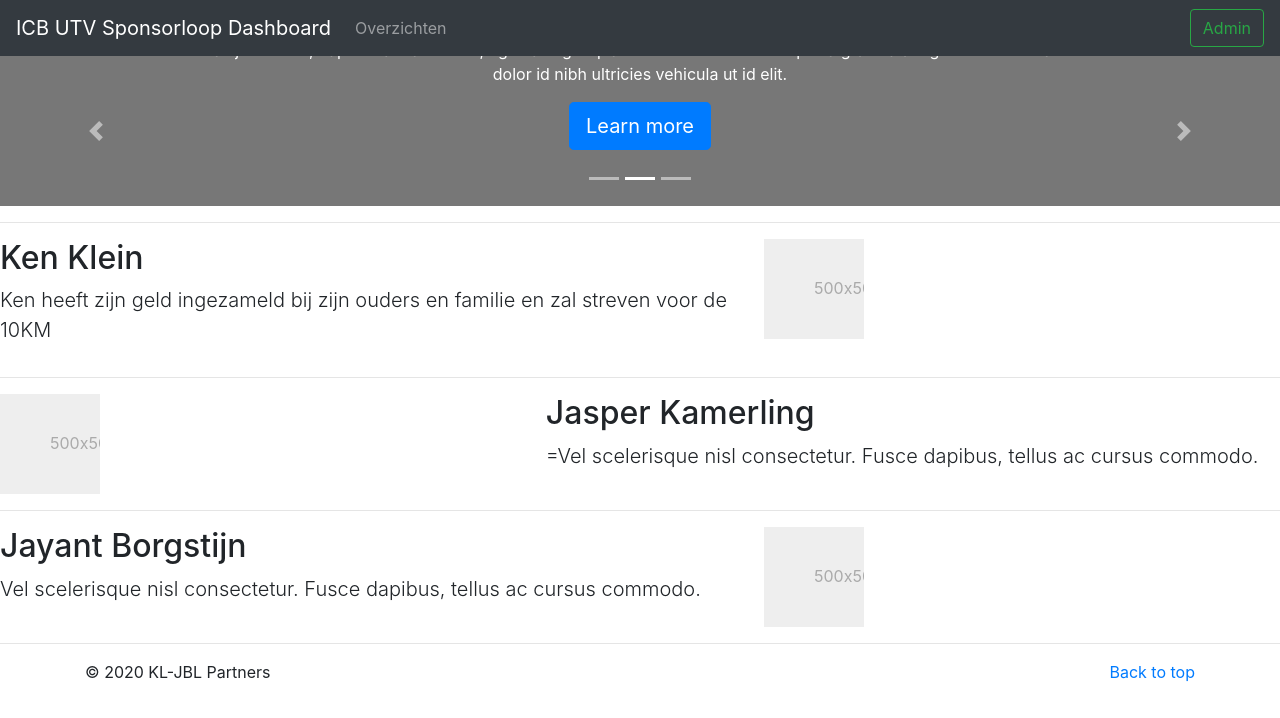
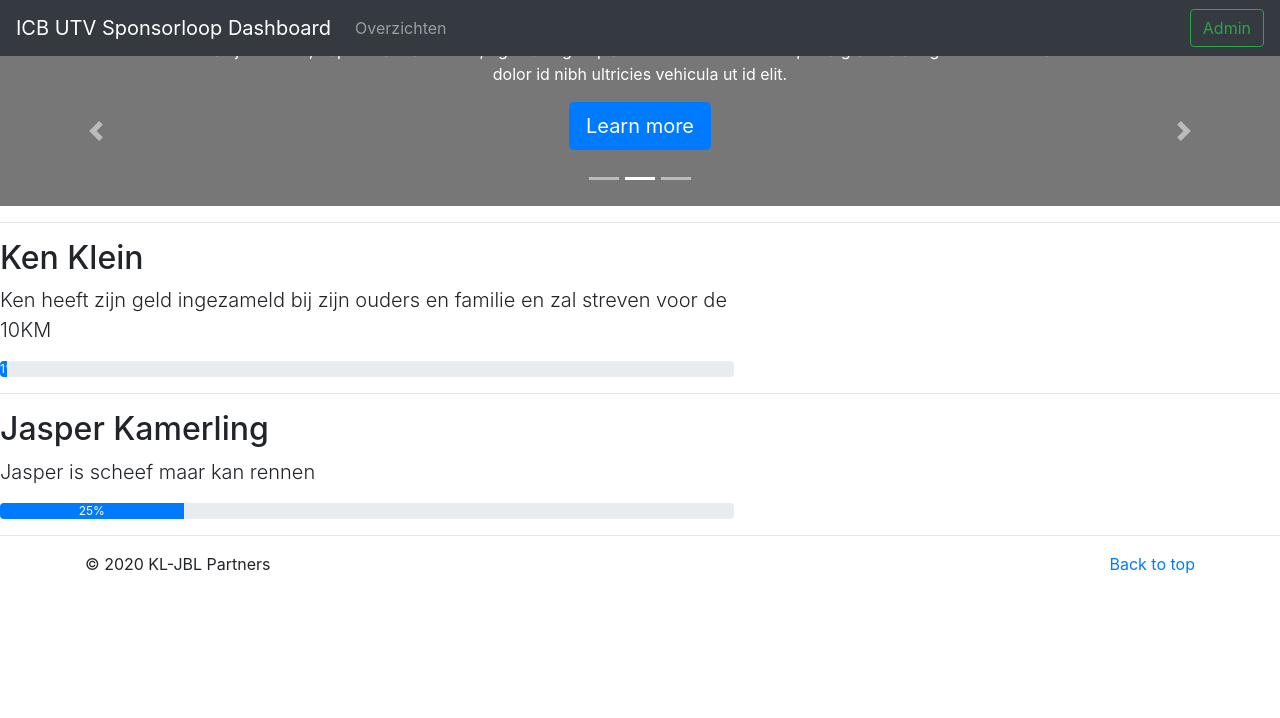
Before and after one commit to kenklein/Sponsorloop2021, an Angular app: page / in a window 1280 px wide. Shown: the top 718 px of the page. Built offline with nearby package versions, Linux system fonts and the light colour scheme.

Commit message:
Add dynamic student data to main page

```diff
--- /dev/null
+++ b/src/_models/student.ts
@@ -0,0 +1,6 @@
+export interface Student {
+  name: string;
+  description: string;
+  targetAmount: number;
+  actualAmount: number;
+}
--- /dev/null
+++ b/src/_services/student-data-service.ts
@@ -0,0 +1,16 @@
+import {Student} from '../_models/student';
+
+export const STUDENT_DATA: Student[] = [
+  {
+    name: 'Ken Klein',
+    targetAmount: 100,
+    actualAmount: 1,
+    description: 'Ken heeft zijn geld ingezameld bij zijn ouders en familie en zal streven voor de 10KM'
+  },
+  {
+    name: 'Jasper Kamerling',
+    targetAmount: 40,
+    actualAmount: 10,
+    description: 'Jasper is scheef maar kan rennen'
+  }
+];
--- a/src/app/main/main.component.html
+++ b/src/app/main/main.component.html
@@ -49,39 +49,19 @@
 </div>
 
 <hr class="featurette-divider">
-
+<ng-container *ngFor="let student of studentData">
   <div class="row featurette">
     <div class="col-md-7">
-    <h2 class="featurette-heading">Ken Klein</h2>
-    <p class="lead">Ken heeft zijn geld ingezameld bij zijn ouders en familie en zal streven voor de 10KM</p>
-  </div>
-  <div class="col-md-5">
-    <svg class="bd-placeholder-img bd-placeholder-img-lg featurette-image img-fluid mx-auto" width="100" height="100" xmlns="http://www.w3.org/2000/svg" preserveAspectRatio="xMidYMid slice" focusable="false" role="img" aria-label="Placeholder: 500x500"><title>Placeholder</title><rect width="100%" height="100%" fill="#eee"></rect><text x="50%" y="50%" fill="#aaa" dy=".3em">500x500</text></svg>
+      <h2 class="featurette-heading">{{student.name}}</h2>
+      <p class="lead">
+        {{student.description}}
+      </p>
+      <div class="progress">
+        <div class="progress-bar" role="progressbar" [ngStyle]="{'width': (student.actualAmount / student.targetAmount ) * 100 + '%' }" aria-valuenow="25" aria-valuemin="0" aria-valuemax="100">
+          {{(student.actualAmount / student.targetAmount ) * 100 }}%
         </div>
       </div>
-
-<hr class="featurette-divider">
-
-<div class="row featurette">
-  <div class="col-md-7 order-md-2">
-    <h2 class="featurette-heading">Jasper Kamerling</h2>
-    <p class="lead">=Vel scelerisque nisl consectetur. Fusce dapibus, tellus ac cursus commodo.</p>
-  </div>
-  <div class="col-md-5 order-md-1">
-    <svg class="bd-placeholder-img bd-placeholder-img-lg featurette-image img-fluid mx-auto" width="100" height="100" xmlns="http://www.w3.org/2000/svg" preserveAspectRatio="xMidYMid slice" focusable="false" role="img" aria-label="Placeholder: 500x500"><title>Placeholder</title><rect width="100%" height="100%" fill="#eee"></rect><text x="50%" y="50%" fill="#aaa" dy=".3em">500x500</text></svg>
     </div>
   </div>
-
   <hr class="featurette-divider">
-
-<div class="row featurette">
-  <div class="col-md-7">
-    <h2 class="featurette-heading">Jayant Borgstijn</h2>
-    <p class="lead">Vel scelerisque nisl consectetur. Fusce dapibus, tellus ac cursus commodo.</p>
-  </div>
-  <div class="col-md-5">
-    <svg class="bd-placeholder-img bd-placeholder-img-lg featurette-image img-fluid mx-auto" width="100" height="100" xmlns="http://www.w3.org/2000/svg" preserveAspectRatio="xMidYMid slice" focusable="false" role="img" aria-label="Placeholder: 500x500"><title>Placeholder</title><rect width="100%" height="100%" fill="#eee"></rect><text x="50%" y="50%" fill="#aaa" dy=".3em">500x500</text></svg>
-  </div>
-</div>
-
-<hr class="featurette-divider">
+</ng-container>
--- a/src/app/main/main.component.ts
+++ b/src/app/main/main.component.ts
@@ -1,4 +1,5 @@
 import { Component, OnInit } from '@angular/core';
+import { STUDENT_DATA } from '../../_services/student-data-service';
 
 @Component({
   selector: 'app-main',
@@ -6,6 +7,7 @@ import { Component, OnInit } from '@angular/core';
   styleUrls: ['./main.component.css']
 })
 export class MainComponent implements OnInit {
+  studentData = STUDENT_DATA;
 
   constructor() { }
 
```
Lines whose indentation alone changed are shown as unchanged.
